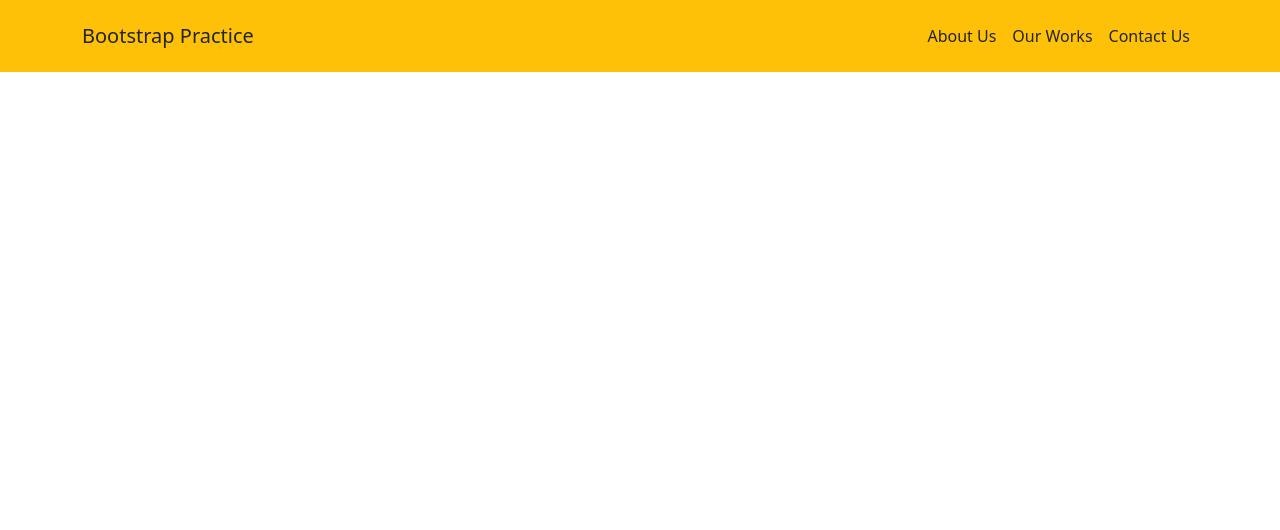
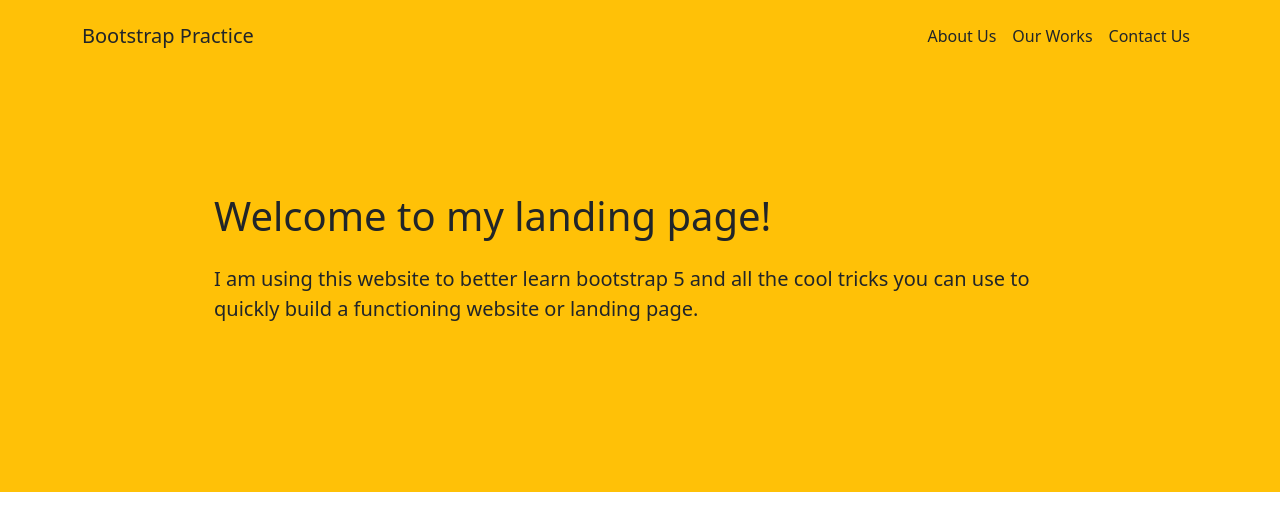
Before and after one commit to tuscannyCodes/Bootstrap_Practice, a plain HTML site: page index.html in a window 1280 px wide. Drawn offline with Linux system fonts and the light colour scheme.

Commit message:
added section

```diff
--- a/index.html
+++ b/index.html
@@ -9,7 +9,7 @@
   </head>
 
   <body>
-    <nav class="navbar navbar-expand-lg bg-warning navbar-dark py-3 fixed-top">
+    <nav class="navbar navbar-expand-lg bg-warning navbar-light py-3 fixed-top">
       <div class="container">
         <a href="#" class="navbar-brand text-dark">Bootstrap Practice</a>
 
@@ -36,6 +36,23 @@
         </div>
       </div>
     </nav>
+
+    <section
+      class="bg-warning text-dark p-5 p-lg-0 pt-lg-5 text-center text-sm-start"
+    >
+      <div class="container p-5">
+        <div class="d-sm-flex align-items-center justify-content-between p-5">
+          <div class="p-5">
+            <h1>Welcome to my landing page!</h1>
+            <p class="lead my-4">
+              I am using this website to better learn bootstrap 5 and all the
+              cool tricks you can use to quickly build a functioning website or
+              landing page.
+            </p>
+          </div>
+        </div>
+      </div>
+    </section>
     <script src="bootstrap.bundle.min.js"></script>
   </body>
 </html>
```
